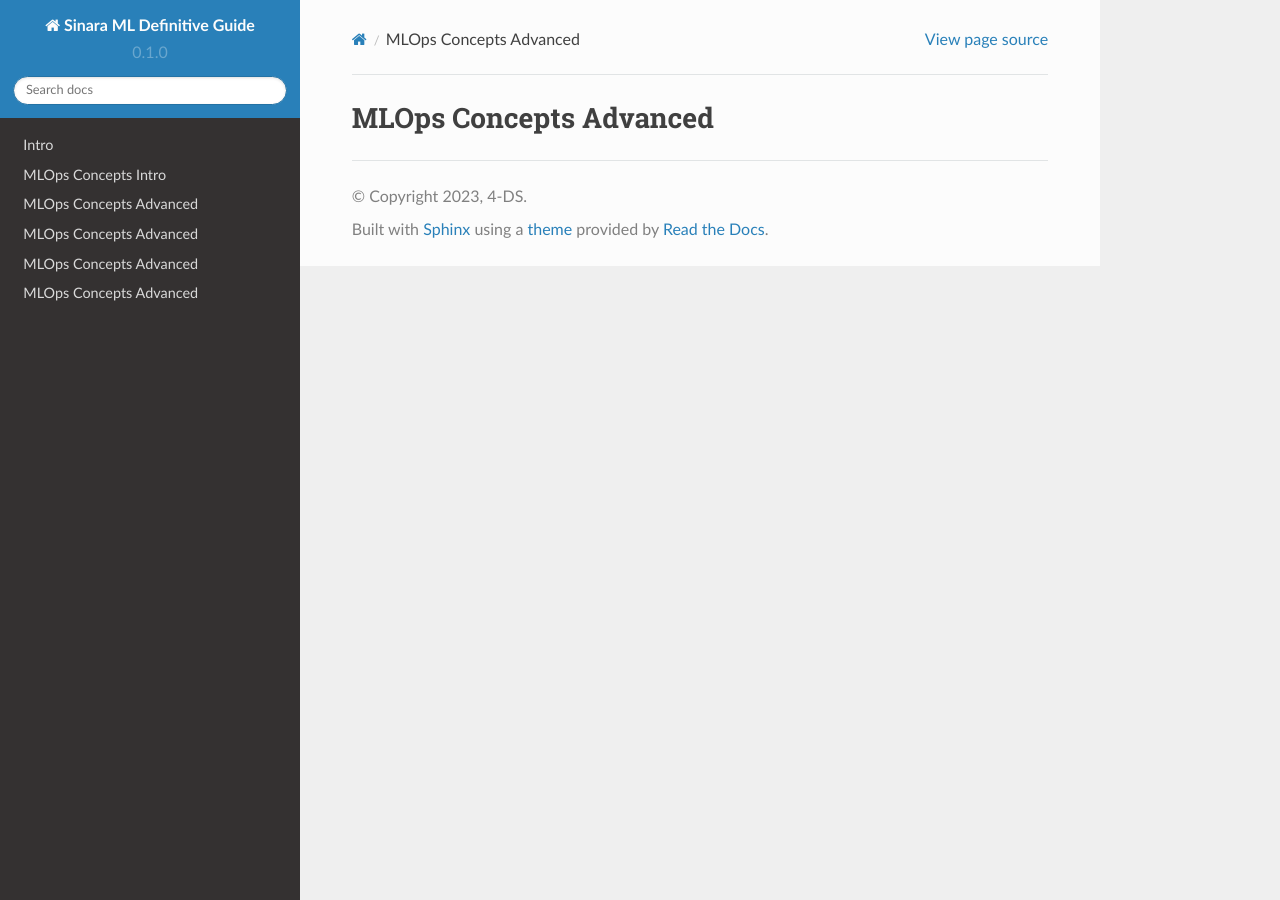
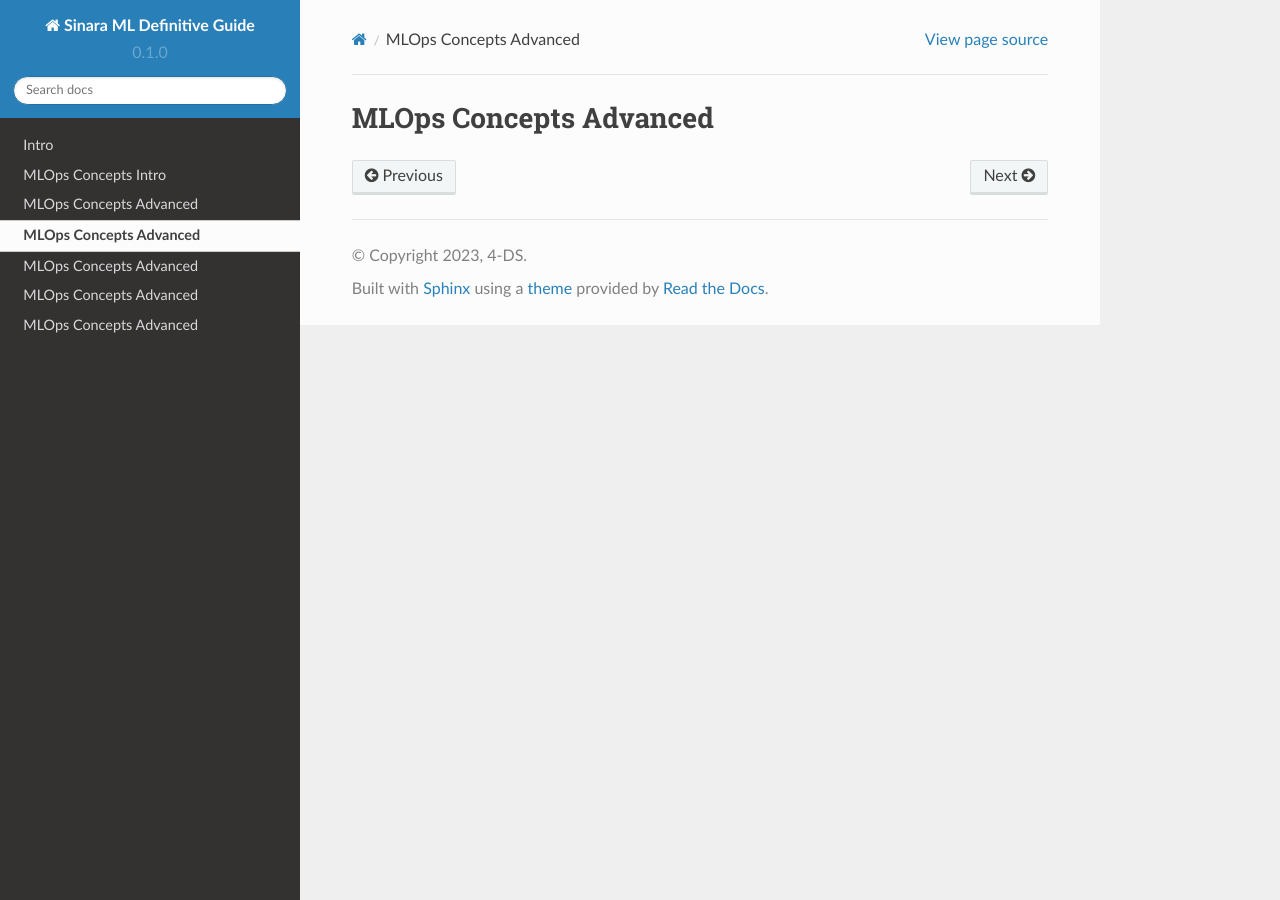
Before and after one commit to 4-DS/SinaraML-Def-Guide, a Sphinx documentation site: the page built from docs/source/MLOps_Platform.rst, in a window 1280 px wide. Built offline with Sphinx 7.4.7 and the Read the Docs theme 2.0.0, drawn with Linux system fonts in a browser that asks for light colours; pages that are not in the unit, such as notebooks, are missing from menus.

Commit message:
Update index.rst

```diff
--- a/docs/source/index.rst
+++ b/docs/source/index.rst
@@ -9,7 +9,7 @@
    intro
    concepts
    concepts_advanced
-   MLOPs_PLatform
+   MLOps_Platform
    Data_Platform
    Organizational_Concepts
    Sinara_Concepts
```
